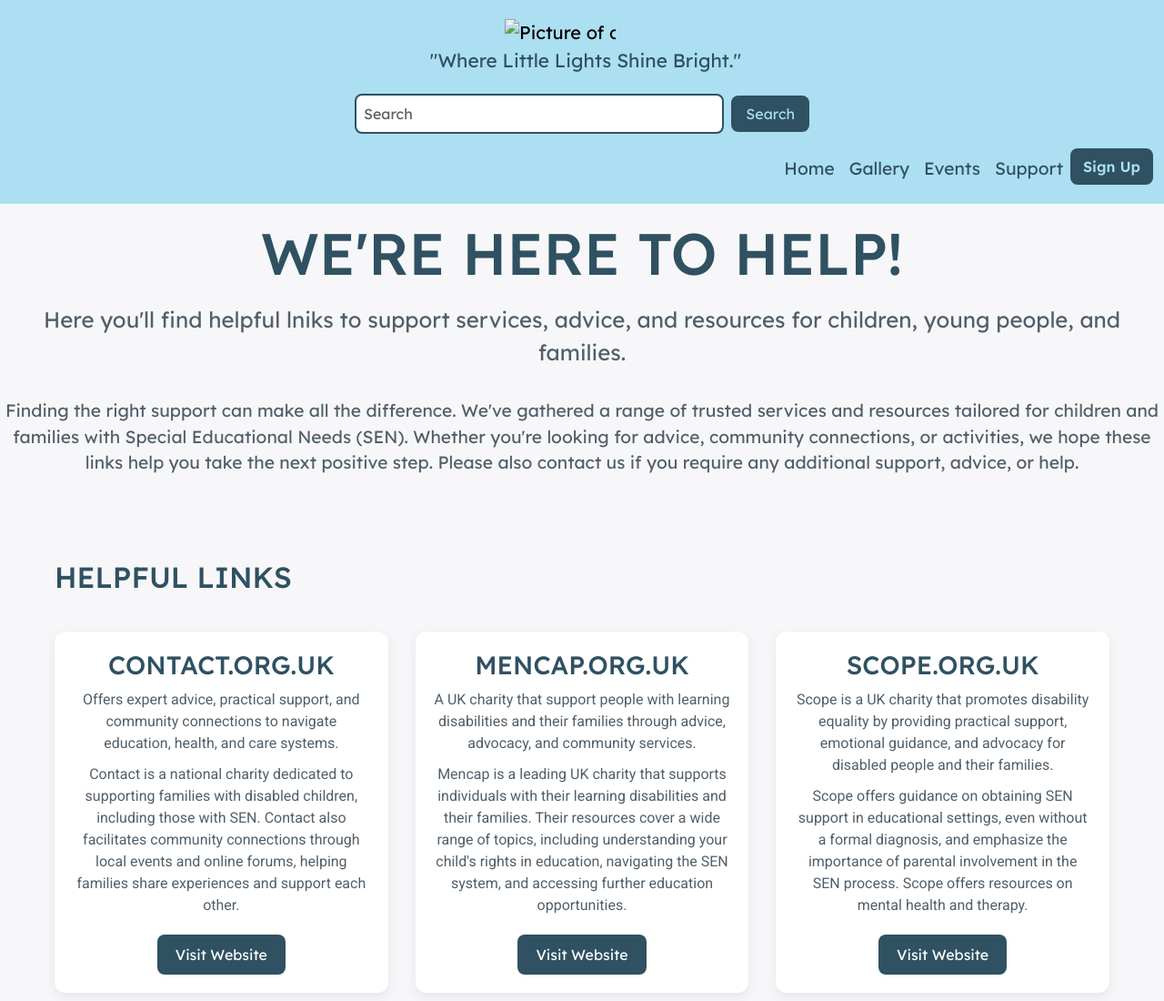
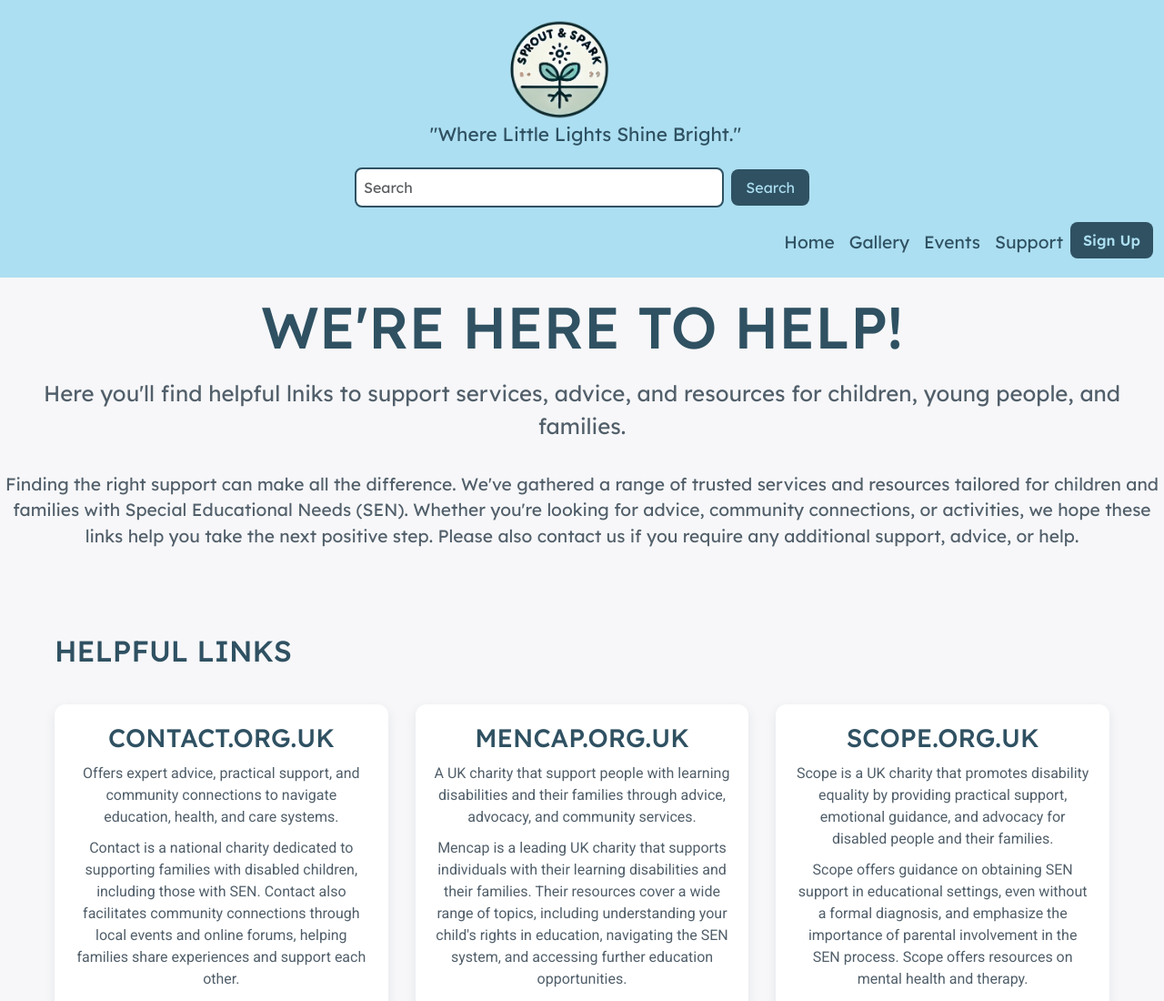
Before and after one commit to CtrlAltKismet/Sprout-and-Spark, a plain HTML site: page support.html in a window 1280 px wide. Shown: the top 1100 px of the page at 91% size. Drawn offline with nearby package versions, Linux system fonts and the light colour scheme; the site is published under a folder, as on GitHub Pages, so addresses that start at the root find nothing.

Commit message:
Updated support to show images on deployed website.
Image not showing in deployed pages due to /assets rather than assets.

```diff
--- a/support.html
+++ b/support.html
@@ -18,7 +18,7 @@
 
         <!-- Title / Subtitle -->
         <a class="navbar-brand d-flex flex-column mx-auto text-center" style="white-space: nowrap;">
-          <img id="logo" class="logo" src="/assets/images/logo.png.png" alt="Picture of comapny logo">
+          <img id="logo" class="logo" src="assets/images/logo.png.png" alt="Picture of comapny logo">
           <span id="site-subtitle" class="site-subtitle">"Where Little Lights Shine Bright."</span>
         </a>
 
```
